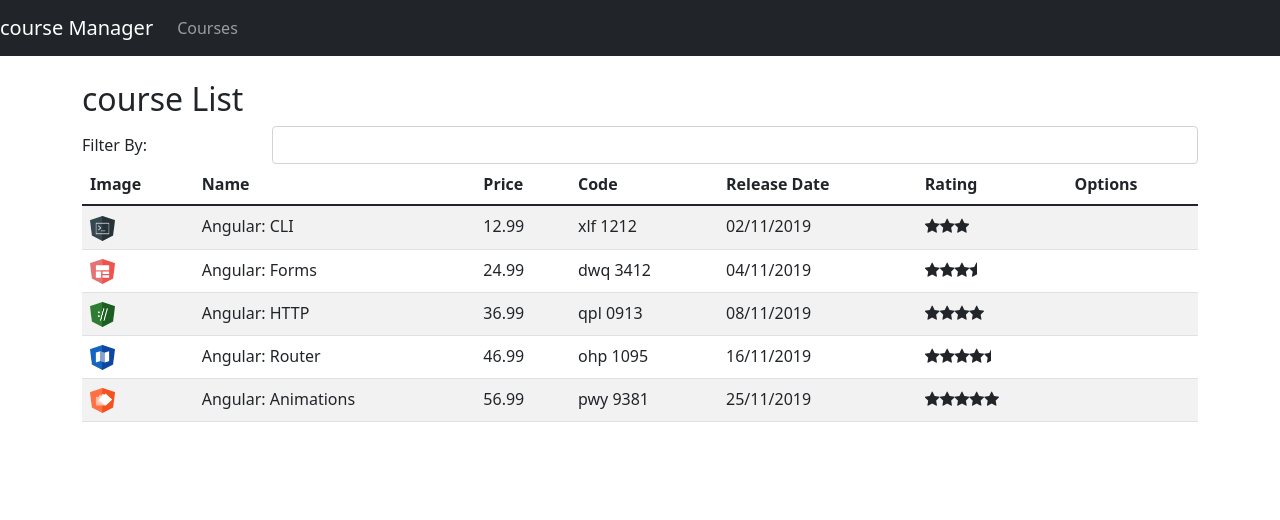
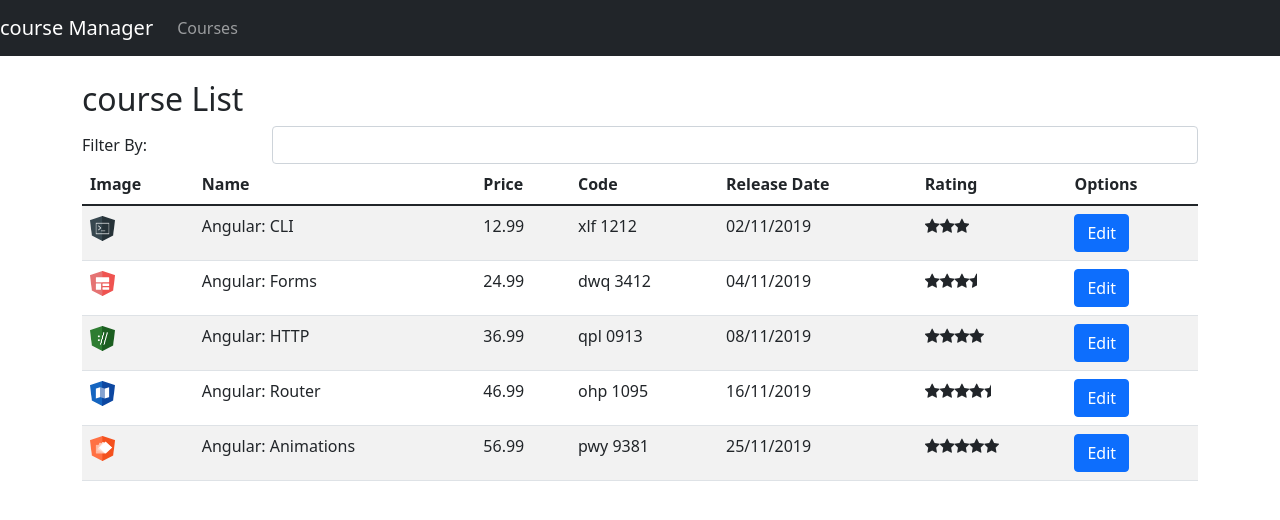
Before and after one commit to MLGrespan/Angular, an Angular app: page /courses in a window 1280 px wide. Shown: the top 520 px of the page. Built offline with nearby package versions, Linux system fonts and the light colour scheme.

Commit message:
Ativando Rotas para acesso componentes

```diff
--- a/src/app/courses/course-list-component.html
+++ b/src/app/courses/course-list-component.html
@@ -32,7 +32,9 @@
             <td>
                 <app-star [rating]="course.rating!"></app-star>
             </td>
-            <td></td>
+            <td>
+                <a [routerLink]="['/courses/info', course.id]" class="btn btn-primary">Edit</a>
+            </td>
         </tr>
     </tbody>
 </table>
--- /dev/null
+++ b/src/app/courses/courses-info-component.ts
@@ -0,0 +1,17 @@
+import { Component, OnInit } from "@angular/core";
+import { ActivatedRoute } from "@angular/router";
+
+@Component({
+    templateUrl: './courses-info-component.html'
+})
+
+export class CourseInfoComponent implements OnInit {
+
+    courseId!: number;
+
+    constructor (private ActivatedRoute: ActivatedRoute) {}
+
+    ngOnInit(): void {
+        this.courseId = parseInt(this.ActivatedRoute.snapshot.paramMap.get('id')!);
+    }
+}
```
Also changed, not shown: src/app/app.module.ts (+8 -3 lines), src/app/courses/courses-info-component.html (added).
